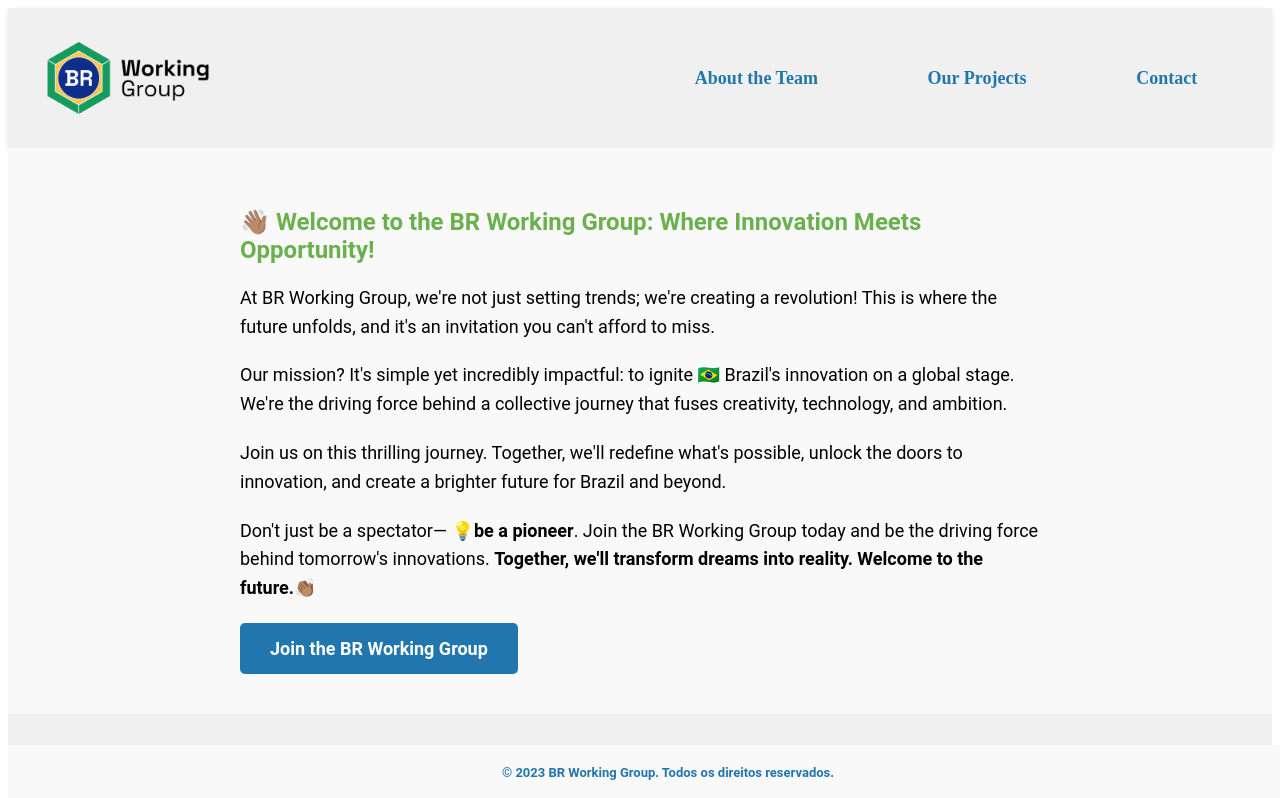
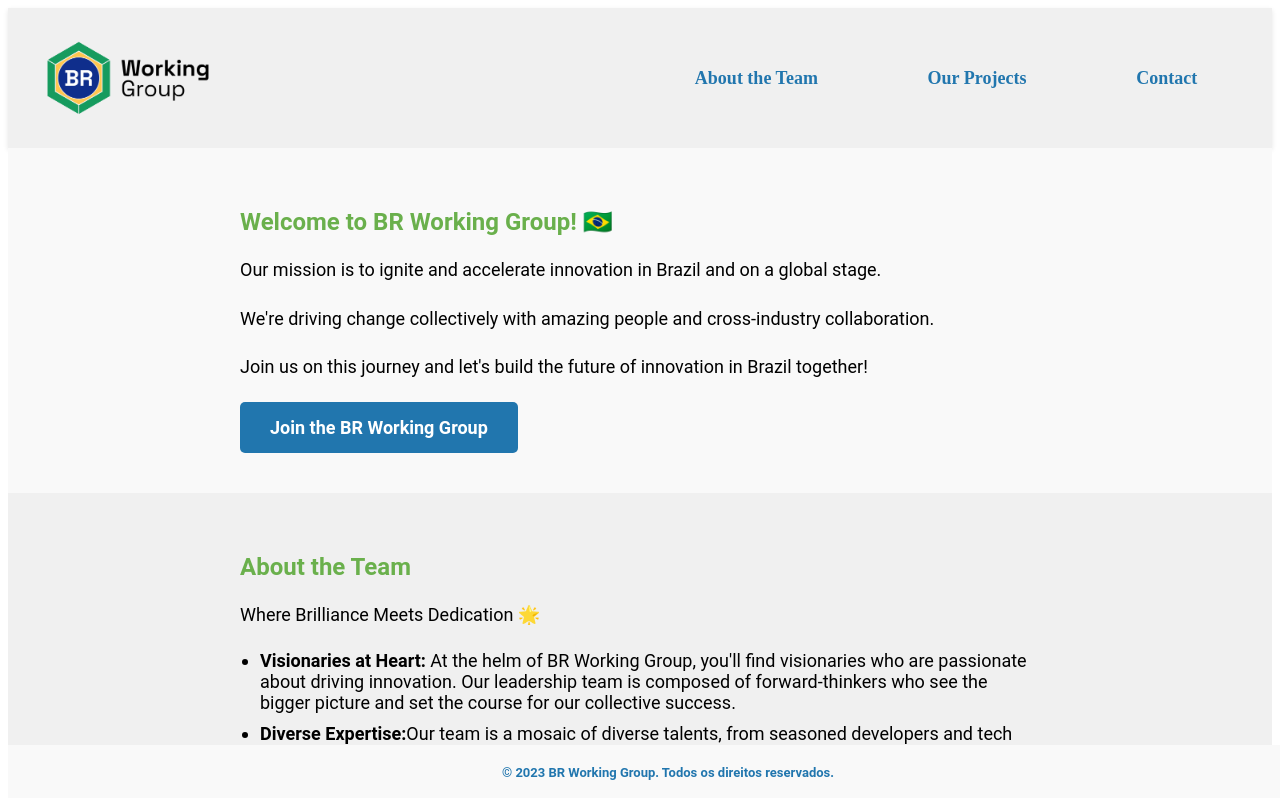
Before and after one commit to brwg/landing-page, a SvelteKit app: page / in a window 1280 px wide. Shown: the top 798 px of the page. Built offline with nearby package versions, Linux system fonts and the light colour scheme.

Commit message:
fix: fix presentation

```diff
--- a/src/routes/components/Presentation.svelte
+++ b/src/routes/components/Presentation.svelte
@@ -5,12 +5,11 @@
 
 <section id="presentation" class="presentation">
   <div class="presentation-content">
-    <h2>👋🏽 Welcome to the BR Working Group: Where Innovation Meets Opportunity!</h2>
-    <p>At BR Working Group, we're not just setting trends; we're creating a revolution! This is where the future unfolds, and it's an invitation you can't afford to miss.</p>
-    <p>Our mission? It's simple yet incredibly impactful: to ignite 🇧🇷 Brazil's innovation on a global stage. We're the driving force behind a collective journey that fuses creativity, technology, and ambition.</p>
-    <p>Join us on this thrilling journey. Together, we'll redefine what's possible, unlock the doors to innovation, and create a brighter future for Brazil and beyond.</p>
-    <p>Don't just be a spectator— 💡<strong>be a pioneer</strong>. Join the BR Working Group today and be the driving force behind tomorrow's innovations. <strong>Together, we'll transform dreams into reality. Welcome to the future.</strong>👏🏽</p>
-    <a href="https://t.me/brazilwg" target="_blank" class="cta-button">Join the BR Working Group</a>
+    <h2>Welcome to BR Working Group! 🇧🇷</h2>
+    <p>Our mission is to ignite and accelerate innovation in Brazil and on a global stage.</p>
+    <p>We're driving change collectively with amazing people and cross-industry collaboration.</p>
+    <p>Join us on this journey and let's build the future of innovation in Brazil together!</p>
+    <a href="https://t.me/brazilwg" class="cta-button">Join the BR Working Group</a>
   </div>
 </section>
 
```
